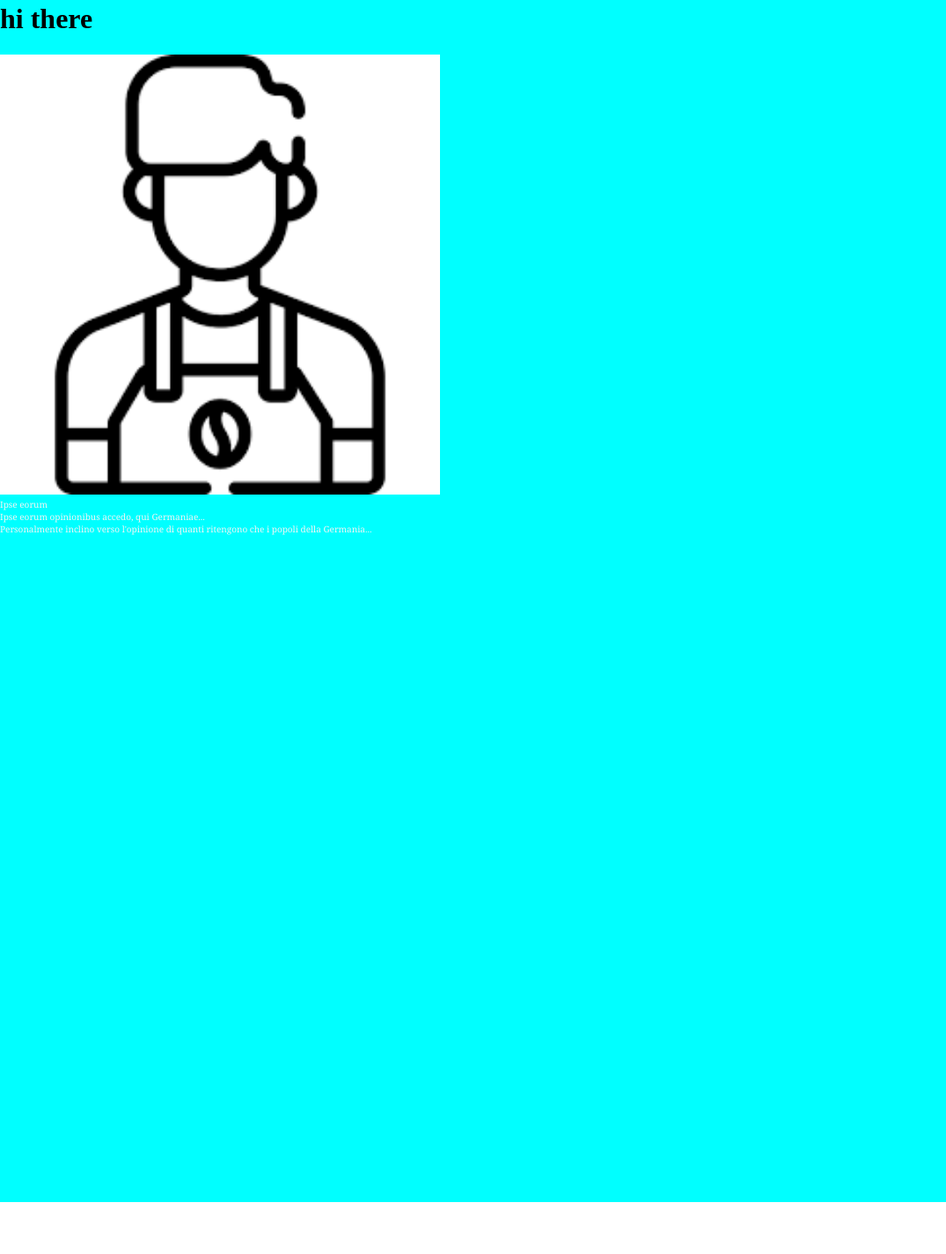
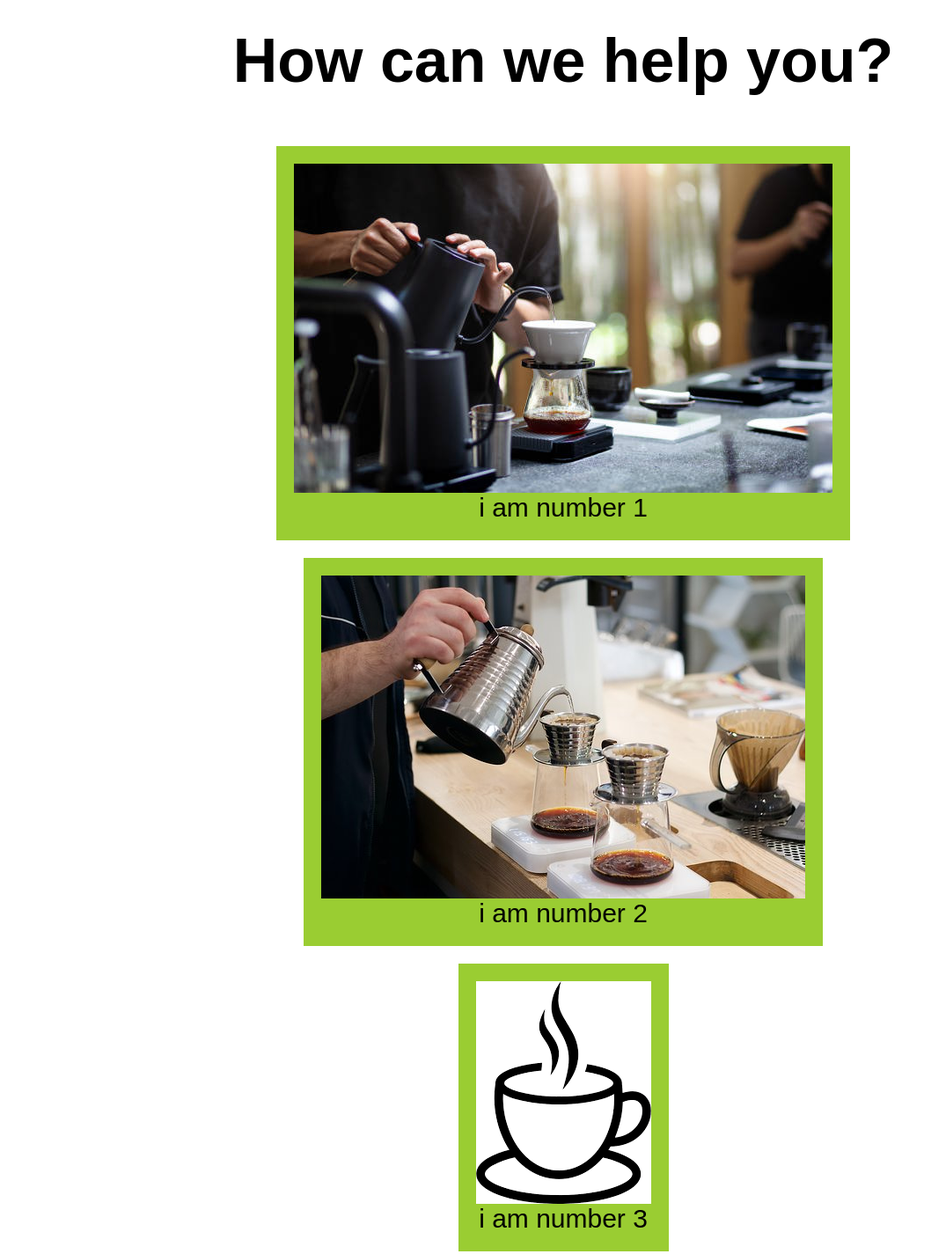
Before and after one commit to Mdfrd/Guessing-Game, a plain HTML site: page project_test/index.html in a window 1280 px wide. Shown: the part 18-1443 px from the top of the page at 88% size, without its empty margins (0-1075 px from the left). Before the commit the page ends 1384 px from the top, so only its background shows below. Drawn offline with Linux system fonts and the light colour scheme.

Commit message:
kinda added some new css stuff

```diff
--- a/project_test/index.html
+++ b/project_test/index.html
@@ -3,35 +3,22 @@
 	<head>
 		<meta charset="UTF-8" />
 		<meta name="viewport" content="width=device-width, initial-scale=1.0" />
-		<link rel="stylesheet" type="text/css" href="style.css" />
-		<title>Document</title>
+		<link rel="stylesheet" href="style.css" />
+		<title>Top Secret</title>
 	</head>
 	<body>
-		<h1>hi there</h1>
-		<img
-			src="/random_images/barista icon.png"
-			alt="barista icon doodle animation"
-			width="500"
-			height="500"
-		/>
-
-		<div id="wrapper">
-			<section id="first">
-				<div class="background"></div>
-				<div class="videoBackground"></div>
-				<div class="content">
-					<div id="titleGFS" class="title">Ipse eorum</div>
-					<div id="txt1" class="text">
-						Ipse eorum opinionibus accedo, qui Germaniae...
-					</div>
-					<div id="txt2" class="text">
-						Personalmente inclino verso l'opinione di quanti
-						ritengono che i popoli della Germania...
-					</div>
-				</div>
-			</section>
-
-			<!-- other sections -->
+		<h1>How can we help you?</h1>
+		<div class="container">
+			<div class="container 1">
+				<img src="/random_images/istockphoto-1324669107-612x612.jpg" />i
+				am number 1
+			</div>
+			<div class="container 2">
+				<img src="/random_images/hand-brew-image.jpeg" /> i am number 2
+			</div>
+			<div class="container 3">
+				<img src="/random_images/coffee cup.png" />i am number 3
+			</div>
 		</div>
 	</body>
 </html>
--- a/project_test/style.css
+++ b/project_test/style.css
@@ -1,42 +1,23 @@
-div {
-	background-color: aqua;
-	font-size: 10px;
-	font-family: Cambria, Cochin, Georgia, Times, "Times New Roman", serif;
+* {
+	font-family: Arial, Helvetica, sans-serif;
 }
 
-html,
-body {
-	width: 100%;
-	height: 100%;
-
-	margin: 0;
-	padding: 0;
+h1 {
+	text-align: center;
+	font-size: 70px;
 }
 
-#wrapper {
-	min-width: 1000px;
+.container {
+	display: flex;
+	flex-direction: column;
+	background-color: none;
+	flex-wrap: none;
+	align-items: center;
 }
 
-section {
-	min-height: 100vh;
+.container > div {
+	background-color: yellowgreen;
+	margin: 10px;
+	padding: 20px;
+	font-size: 30px;
 }
-
-#first {
-	color: whitesmoke;
-	background: url("1.jpg") no-repeat center;
-	background-size: cover;
-}
-
-#first .background {
-	background-image: none;
-	background-attachment: fixed;
-	background-position: center;
-	background-repeat: no-repeat;
-	background-size: cover;
-	height: 100vh;
-	width: 100vw;
-	position: absolute;
-	top: 0;
-	left: 0;
-	z-index: -1;
-}
```
Also changed, not shown: project_test/script.js (+10 -10 lines).
